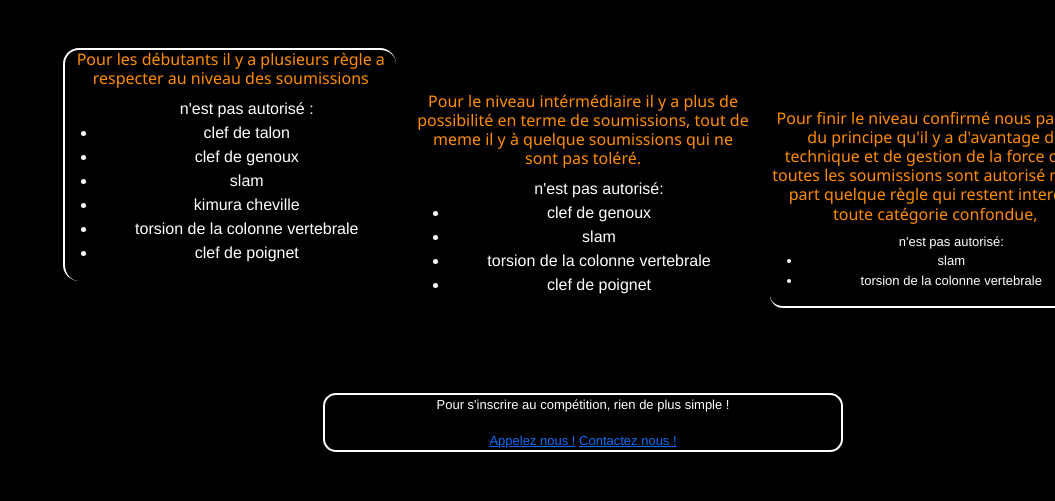
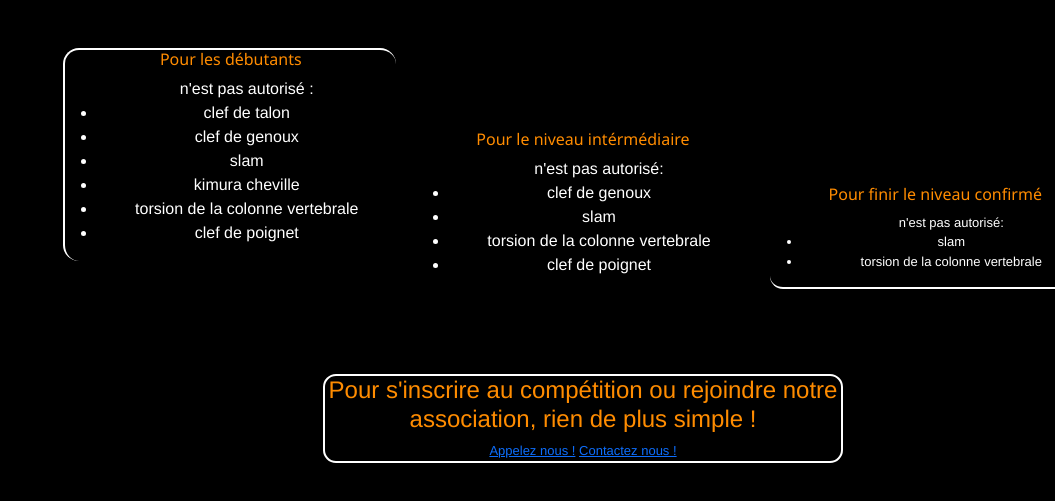
Before and after one commit to rayane-coding/controle-test, a plain HTML site: page index2.html in a window 1280 px wide. Shown: the part 169-670 px from the top of the page, without its empty margins (225-1280 px from the left). Drawn offline with nearby package versions, Linux system fonts and the light colour scheme.

Commit message:
commit de sécu

```diff
--- a/index2.html
+++ b/index2.html
@@ -44,7 +44,7 @@
                             </nav>
 
                             <div class="debutant">
-                                <h4>Pour les débutants il y a plusieurs règle a respecter au niveau des soumissions</h4>
+                                <h4>Pour les débutants</h4>
                                     <div id="liste debutant">
                                         <ul type="list" name="debutant-list" aria-label="debutant-list"><span>n'est pas autorisé :</span>
                                             <li>clef de talon</li>
@@ -58,8 +58,7 @@
                             </div>
 
                             <div class="intermédiaire">
-                                <h4>Pour le niveau intérmédiaire il y a plus de possibilité en terme de soumissions,
-                                    tout de meme il y à quelque soumissions qui ne sont pas toléré.</h4>
+                                <h4>Pour le niveau intérmédiaire</h4>
                                     <div id="liste intermédiaire">
                                         <ul type="list" name="medium-list" aria-label="medium-list">n'est pas autorisé:
                                             <li>clef de genoux</li>
@@ -71,9 +70,7 @@
                             </div>
 
                             <div class="confirmé">
-                                <h4>Pour finir le niveau confirmé nous partons du principe qu'il y a d'avantage de technique et de gestion de la force
-                                        donc toutes les soumissions sont autorisé mise a part quelque règle qui restent interdite toute catégorie confondue,
-                                </h4>
+                                <h4>Pour finir le niveau confirmé</h4>
                                     <div id="liste confirmé">
                                         <ul type="list" name="confirmed-list" aria-label="confirmed-list">n'est pas autorisé:
                                             <li>slam</li>
@@ -84,7 +81,7 @@
 
                             <div class="contact">
                                 <div id="contact">
-                                    <p>Pour s'inscrire au compétition, rien de plus simple !</p>
+                                    <h4>Pour s'inscrire au compétition ou rejoindre notre association, rien de plus simple !</h4>
                                     <a href="tel:+33770741785">Appelez nous !</a>
                                     <a href="mailto:grapplingassoc@hotmail.com"> Contactez nous !</a>
                                 </div>
```
